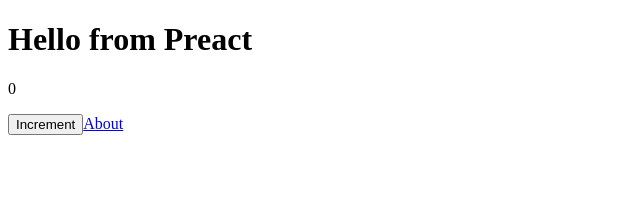
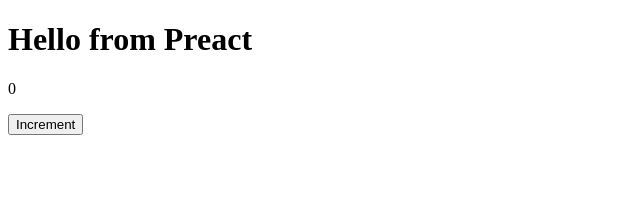
Before and after one commit to wit03/wit03.xyz, a Next.js app: page / in a window 1280 px wide. Shown: the top 205 px of the page, without its empty margins (0-640 px from the left). Built offline with nearby package versions, Linux system fonts and the light colour scheme.

Commit message:
:zap: Typescripty

```diff
--- a/pages/index.js
+++ b/pages/index.tsx
@@ -1,16 +1,13 @@
 import React from 'react'
 import Link from 'next/link'
 
-const Home = () => {
+const Home: React.FC = () => {
   const [state, setState] = React.useState(0)
   return (
     <main>
       <h1>Hello from Preact</h1>
       <p>{state}</p>
       <button onClick={() => setState(state + 1)}>Increment</button>
-      <Link href="/about">
-        <a>About</a>
-      </Link>
     </main>
   )
 }
```
Also changed, not shown: package.json (+14 -2 lines), pages/about.js (deleted, +0 -9 lines), tsconfig.json (added, +29 -0 lines), next-env.d.ts (added), 2 other files (tests, documents, lock files or other folders).
